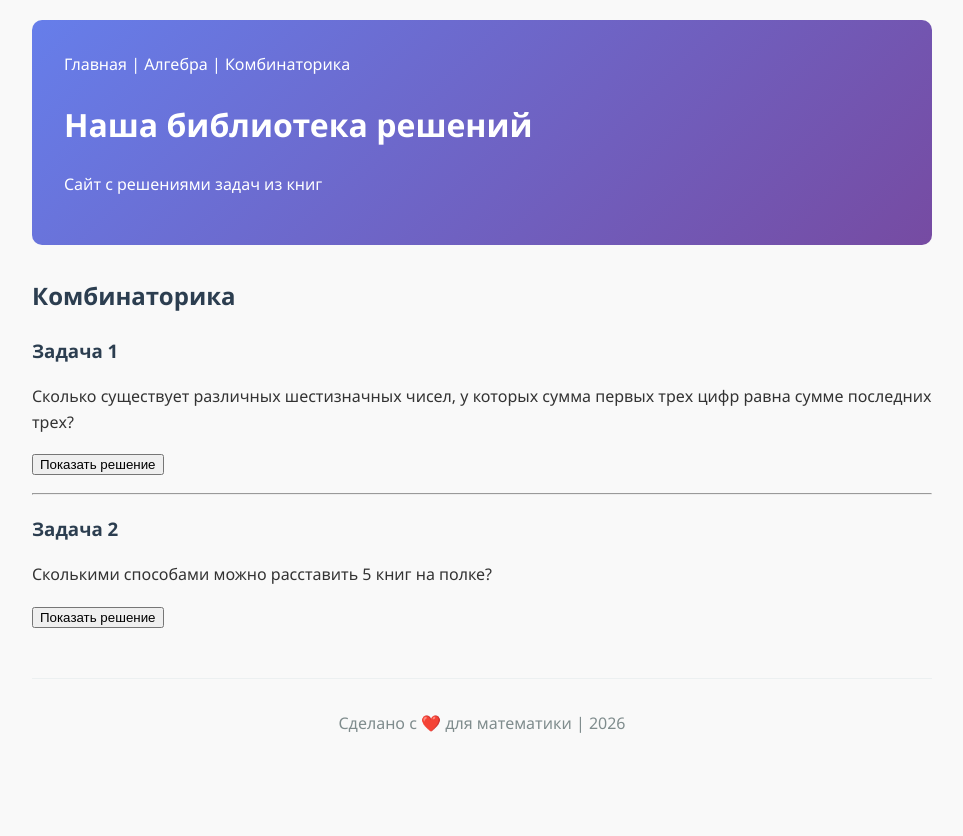
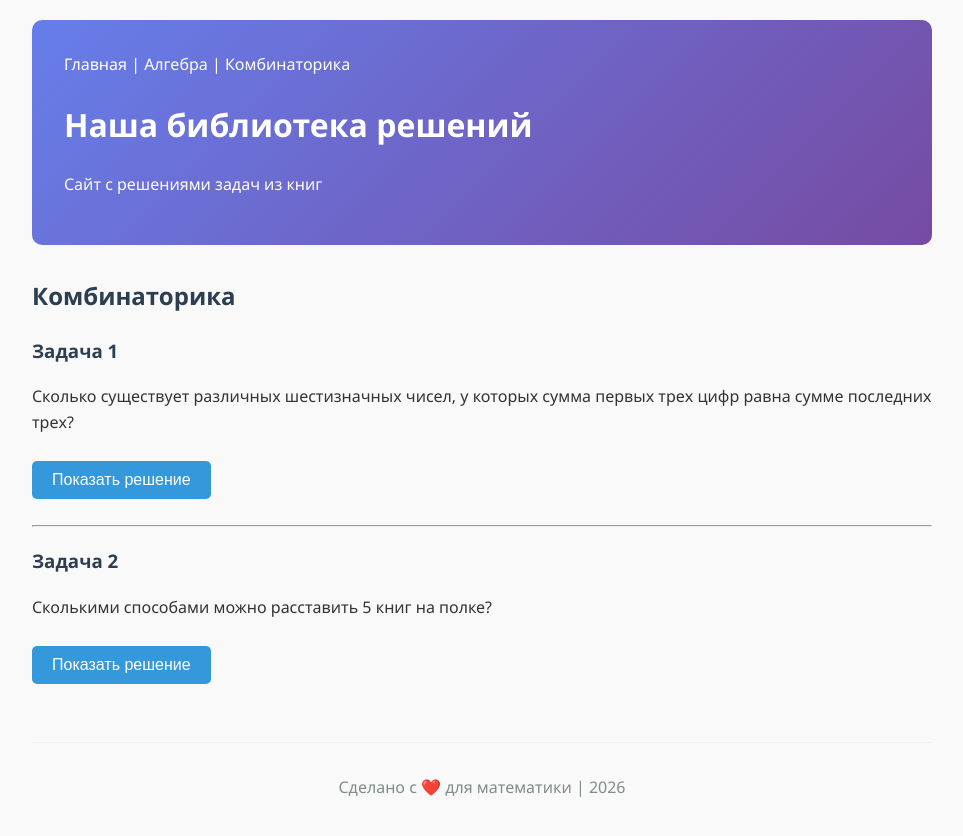
Before and after one commit to BzzzRka/TrynaGetSmarter, a Jekyll site: the page built from books/algebra.md, in a window 1280 px wide. Shown: the top 836 px of the page, without its empty margins (158-1121 px from the left). Built offline with Jekyll 4.4.1, drawn with Linux system fonts in a browser that asks for light colours.

Commit message:
кнопки

```diff
--- a/books/algebra.md
+++ b/books/algebra.md
@@ -8,9 +8,9 @@
 ### Задача 1
 Сколько существует различных шестизначных чисел, у которых сумма первых трех цифр равна сумме последних трех?
 
-<button onclick="toggleSolution('sol1')">Показать решение</button>
+<button class="toggle-btn" data-target="sol1">Показать решение</button>
 
-<div id="sol1" style="display: none;">
+<div id="sol1" class="solution">
 **Решение.** Используем метод звезд и черточек...
 </div>
 
@@ -19,8 +19,8 @@
 ### Задача 2
 Сколькими способами можно расставить 5 книг на полке?
 
-<button onclick="toggleSolution('sol2')">Показать решение</button>
+<button class="toggle-btn" data-target="sol2">Показать решение</button>
 
-<div id="sol2" style="display: none;">
+<div id="sol2" class="solution">
 **Решение.** Это перестановки: \\(5! = 120\\).
 </div>
```
Also changed, not shown: 1 other file.
